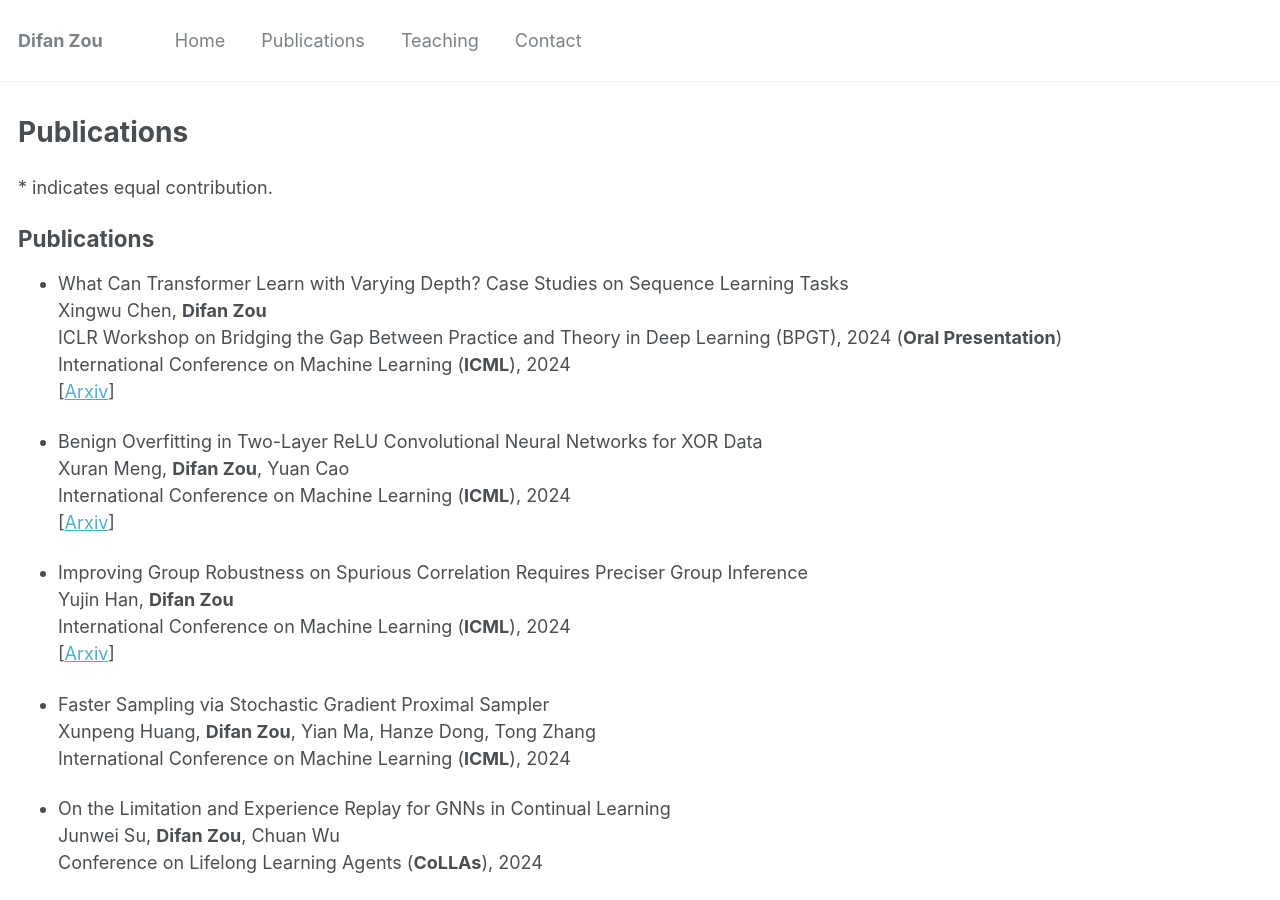
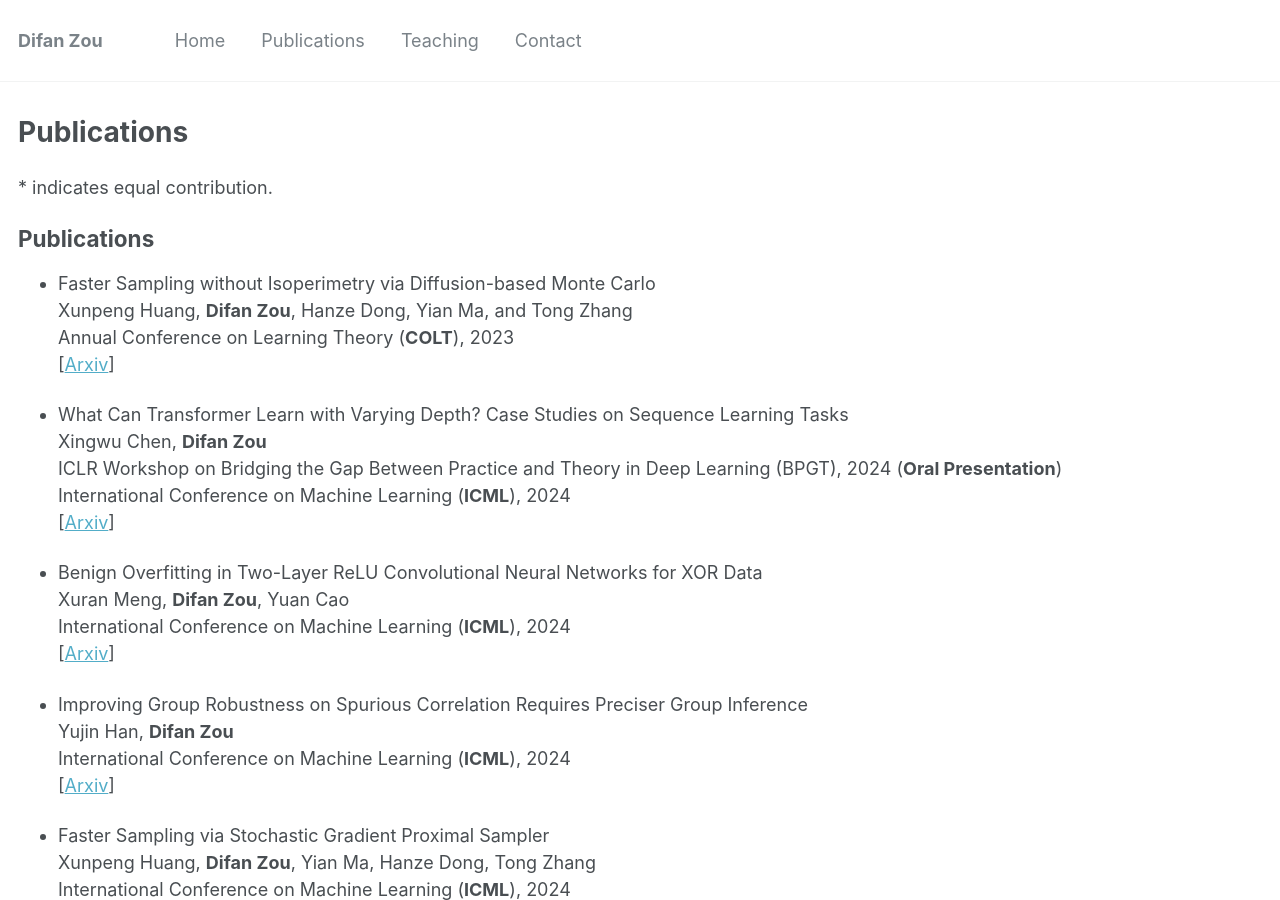
Before and after one commit to difanzou/difanzou.github.io, a Jekyll site: the page built from _pages/publications.md, in a window 1280 px wide and 900 px high. Built offline with Jekyll 4.4.1, drawn with Linux system fonts in a browser that asks for light colours; some of the changed text lies outside the part shown.

Commit message:
add reseach updates

```diff
--- a/_pages/publications.md
+++ b/_pages/publications.md
@@ -8,6 +8,12 @@ author_profile: true
 \* indicates equal contribution.
 
 ## Publications
+
+* Faster Sampling without Isoperimetry via Diffusion-based Monte Carlo\
+Xunpeng Huang, **Difan Zou**, Hanze Dong, Yian Ma, and Tong Zhang\
+Annual Conference on Learning Theory (**COLT**), 2023\
+\[[Arxiv](https://arxiv.org/pdf/2401.06325.pdf)\]
+
 
 * What Can Transformer Learn with Varying Depth? Case Studies on Sequence Learning Tasks\
 Xingwu Chen, **Difan Zou**\
```
Also changed, not shown: other parts of _pages/publications.md (+0 -5 lines).
